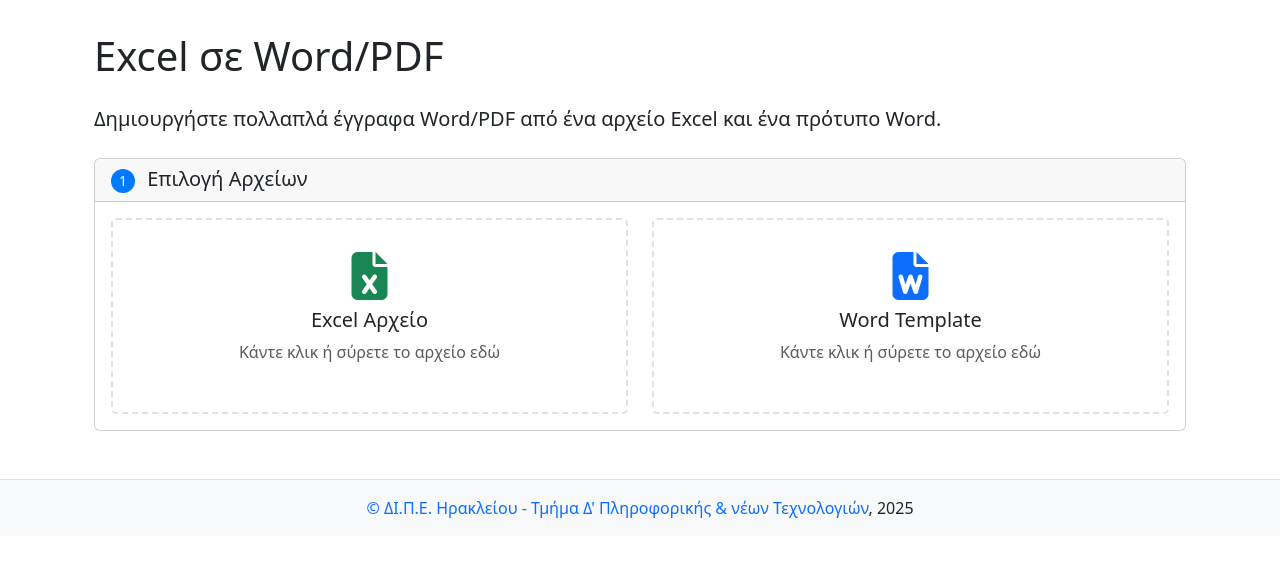
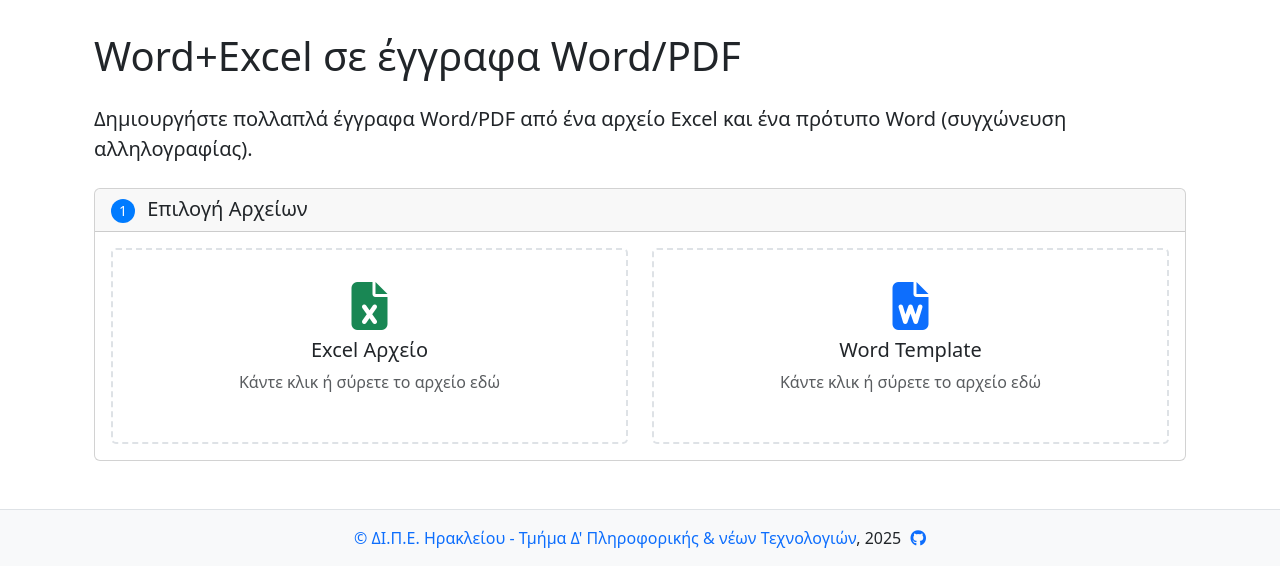
Before and after one commit to dipeira/excel-tools, a Flask app: page /excel-to-word in a window 1280 px wide. Shown: the part 56-643 px from the top of the page. Run offline with Flask 3, Linux system fonts and the light colour scheme.

Commit message:
- Fixed app.py /upload route issue - Fixed additional_styles css block issue - Fixed tool description - Added github link to footer - Updated readme

```diff
--- a/app.py
+++ b/app.py
@@ -208,7 +208,26 @@ def split_by_column_page():
     return render_template('split.html')
 
 @app.route('/upload', methods=['POST'])
-def upload_files():
+def upload_file():
+    if 'file' not in request.files:
+        return jsonify({'error': 'Δεν υπάρχει τμήμα αρχείου'}), 400
+
+    file = request.files['file']
+    if file.filename == '':
+        return jsonify({'error': 'Δεν έχει επιλεγεί αρχείο'}), 400
+
+    if file and file.filename.endswith('.xlsx'):
+        filename = secure_filename(file.filename)
+        file_path = os.path.join(app.config['UPLOAD_FOLDER'], filename)
+        file.save(file_path)
+
+        columns = get_column_names(file_path)
+        return jsonify({'columns': columns, 'filename': filename})
+
+    return jsonify({'error': 'Μη έγκυρος τύπος αρχείου'}), 400
+
+@app.route('/upload-xls-docx', methods=['POST'])
+def upload_files_xls_docx():
     if 'excel' not in request.files or 'word' not in request.files:
         return jsonify({'error': 'Missing files'}), 400
 
--- a/requirements.txt
+++ b/requirements.txt
@@ -1,4 +1,4 @@
-Flask==2.3.3
+Flask==3.0.2
 pandas==2.2.3
 openpyxl==3.1.2
 Werkzeug==3.0.1
--- a/templates/base.html
+++ b/templates/base.html
@@ -29,8 +29,9 @@
         .footer a:hover {
             text-decoration: underline;
         }
+        {% block additional_styles %}{% endblock %}
     </style>
-    {% block additional_styles %}{% endblock %}
+
 </head>
 <body>
     <nav class="navbar navbar-expand-lg navbar-dark bg-primary">
@@ -68,6 +69,7 @@
     <footer class="footer">
         <div class="container text-center">
             <a href="https://dipeira.gov.gr" target="_blank">© ΔΙ.Π.Ε. Ηρακλείου - Τμήμα Δ' Πληροφορικής & νέων Τεχνολογιών</a>, 2025
+            <a href="https://github.com/dipeira/excel-tools" target="_blank" style="margin-left: 5px;"><i class="fab fa-github"></i></a>
         </div>
     </footer>
 
--- a/templates/excel-to-word.html
+++ b/templates/excel-to-word.html
@@ -1,11 +1,11 @@
 {% extends "base.html" %}
 
-{% block title %}Excel σε Word/PDF{% endblock %}
+{% block title %}Word+Excel σε έγγραφα Word/PDF{% endblock %}
 
 {% block content %}
 <div class="container">
-    <h1 class="mb-4">Excel σε Word/PDF</h1>
-    <p class="lead mb-4">Δημιουργήστε πολλαπλά έγγραφα Word/PDF από ένα αρχείο Excel και ένα πρότυπο Word.</p>
+    <h1 class="mb-4">Word+Excel σε έγγραφα Word/PDF</h1>
+    <p class="lead mb-4">Δημιουργήστε πολλαπλά έγγραφα Word/PDF από ένα αρχείο Excel και ένα πρότυπο Word (συγχώνευση αλληλογραφίας).</p>
 
     <!-- File Upload Section -->
     <div class="card mb-4">
@@ -200,7 +200,7 @@ document.addEventListener('DOMContentLoaded', function() {
 
                 document.getElementById('loadingOverlay').style.display = 'flex';
 
-                fetch('/upload', {
+                fetch('/upload-xls-docx', {
                     method: 'POST',
                     body: formData
                 })
--- a/templates/index.html
+++ b/templates/index.html
@@ -53,8 +53,8 @@
                 <div class="card h-100">
                     <div class="card-body text-center">
                         <span class="material-icons">description</span>
-                        <h5 class="card-title">Excel σε Word/PDF</h5>
-                        <p class="card-text">Δημιουργήστε πολλαπλά έγγραφα Word/PDF από ένα αρχείο Excel και ένα πρότυπο Word.</p>
+                        <h5 class="card-title">Word+Excel σε έγγραφα Word/PDF</h5>
+                        <p class="card-text">Δημιουργήστε πολλαπλά έγγραφα Word/PDF από ένα αρχείο Excel και ένα πρότυπο Word (συγχώνευση αλληλογραφίας).</p>
                         <a href="/excel-to-word" class="btn btn-primary">Χρήση Εργαλείου</a>
                     </div>
                 </div>
```
Also changed, not shown: README.md.
